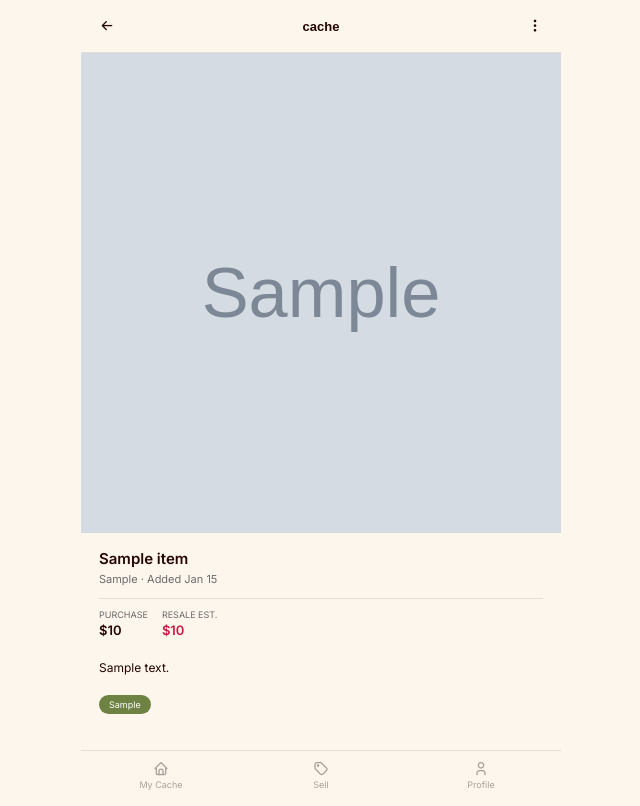
After one commit to hollenbachgina-byte/cache, a Flask app: page /item/1 in a window 1280 px wide. The commit adds this page. Shown: the whole page, without its empty margins (319-959 px from the left). Run offline with Flask 3, Linux system fonts and the light colour scheme; a user stored in the database is signed in; tables that the repository leaves empty hold one stand-in row (values such as "Sample post"); grey boxes marked "Sample" are stand-in pictures; some web fonts are replaced.

Commit message:
Add item detail screen and delete confirmation modal
Implements Step 7 of Build Spec Section 10:
- GET /item/<id>: purchase price and resale value stacked (near-black
  vs. cherry, matching the mockup), category tag, description, and a
  "{brand} · Added {date}" meta line using created_at — per
  cache-roadmap.md's item-detail journey text ("date added"), not
  date_purchased, since the mockup's single date field is ambiguous
  on its own.
- Ownership check returns 404 (not 403) for another user's item —
  doesn't reveal the item exists at all, not just that you can't see it.
- ⋮ menu → delete confirmation modal (not immediate deletion), matching
  the mockup's danger styling: the delete button itself uses
  --color-error as its background, not cherry — appropriate here since
  Section 7 reserves orange for danger/validation, and a destructive
  delete action is exactly that.
- POST /item/<id>/delete removes the DB row and best-effort cleans up
  the photo from Supabase Storage (not spec-required, but leaving
  orphaned files forever is just storage litter; failures here don't
  block the actual deletion).

Verified via curl: detail page renders all fields correctly, 404 on a
nonexistent item, 404 (not the item) when a second test user tries to
view or delete the first user's item, and a real delete removes both
the DB row and the Supabase Storage file (confirmed via a follow-up
fetch returning 400). Test users/items cleaned up after; existing real
account/item left untouched.

```diff
--- a/app/routes/items.py
+++ b/app/routes/items.py
@@ -1,12 +1,12 @@
 from datetime import datetime
 from decimal import Decimal, InvalidOperation
 
-from flask import Blueprint, render_template, request
+from flask import Blueprint, abort, redirect, render_template, request, url_for
 from flask_login import current_user, login_required
 
 from app import db
 from app.models import Item
-from app.services.storage import PhotoUploadError, upload_item_photo
+from app.services.storage import PhotoUploadError, delete_item_photo, upload_item_photo
 
 items_bp = Blueprint("items", __name__)
 
@@ -128,3 +128,30 @@ def add_item():
         new_total=new_total,
         delta=delta,
     )
+
+
+def _get_owned_item_or_404(item_id):
+    item = Item.query.get_or_404(item_id)
+    if item.user_id != current_user.id:
+        # 404, not 403 — don't reveal that another user's item exists at all.
+        abort(404)
+    return item
+
+
+@items_bp.route("/item/<int:item_id>")
+@login_required
+def item_detail(item_id):
+    item = _get_owned_item_or_404(item_id)
+    return render_template("items/detail.html", item=item)
+
+
+@items_bp.route("/item/<int:item_id>/delete", methods=["POST"])
+@login_required
+def delete_item(item_id):
+    item = _get_owned_item_or_404(item_id)
+
+    delete_item_photo(item.photo_url)
+    db.session.delete(item)
+    db.session.commit()
+
+    return redirect(url_for("cache.dashboard"))
--- a/app/static/css/tokens.css
+++ b/app/static/css/tokens.css
@@ -594,3 +594,194 @@ textarea.field-input {
   justify-content: center;
   cursor: pointer;
 }
+
+/* Item detail */
+.item-menu-wrap {
+  position: relative;
+}
+
+.item-menu-toggle {
+  background: none;
+  border: none;
+  color: var(--color-text);
+  font-size: 16px;
+  cursor: pointer;
+  padding: 0;
+  line-height: 1;
+}
+
+.item-menu-panel {
+  display: none;
+  position: absolute;
+  top: calc(100% + 6px);
+  right: 0;
+  background: #fff;
+  border-radius: 10px;
+  box-shadow: 0 4px 16px rgba(0, 0, 0, 0.12);
+  overflow: hidden;
+  width: 140px;
+  z-index: 20;
+}
+
+.item-menu-panel.open {
+  display: block;
+}
+
+.item-menu-delete {
+  display: flex;
+  align-items: center;
+  gap: 8px;
+  padding: 12px 14px;
+  color: var(--color-error);
+  background: none;
+  border: none;
+  width: 100%;
+  text-align: left;
+  font-size: 12px;
+  font-weight: 500;
+  font-family: var(--font-body);
+  cursor: pointer;
+}
+
+.item-photo-full {
+  width: 100%;
+  aspect-ratio: 1;
+  background: #e3d9c9;
+  background-size: cover;
+  background-position: center;
+}
+
+.item-detail-body {
+  padding: 16px 18px;
+}
+
+.item-detail-name {
+  font-size: 15px;
+  font-weight: 600;
+  margin: 0;
+}
+
+.item-detail-meta {
+  font-size: 11px;
+  color: var(--color-muted);
+  margin: 4px 0 12px;
+}
+
+.item-stats-row {
+  display: flex;
+  gap: 14px;
+  padding: 10px 0;
+  border-top: 1px solid rgba(38, 5, 3, 0.1);
+}
+
+.item-stat-label {
+  font-size: 9px;
+  color: var(--color-muted);
+  margin: 0;
+}
+
+.item-stat-value {
+  font-size: 13px;
+  font-weight: 600;
+  margin: 2px 0 0;
+}
+
+.item-stat-value.resale {
+  color: var(--color-primary);
+}
+
+.item-detail-description {
+  font-size: 12px;
+  color: var(--color-text);
+  margin: 12px 0;
+}
+
+.category-tag {
+  display: inline-block;
+  margin-top: 8px;
+  padding: 4px 10px;
+  background: var(--color-accent);
+  color: #fff;
+  border-radius: 999px;
+  font-size: 9px;
+}
+
+/* Delete confirmation modal */
+.modal-overlay {
+  display: none;
+  position: fixed;
+  inset: 0;
+  background: rgba(38, 5, 3, 0.5);
+  align-items: center;
+  justify-content: center;
+  z-index: 30;
+  padding: 24px;
+}
+
+.modal-overlay.open {
+  display: flex;
+}
+
+.modal-card {
+  width: 100%;
+  max-width: 280px;
+  background: var(--color-base);
+  border-radius: 14px;
+  padding: 20px;
+  text-align: center;
+}
+
+.modal-icon-circle {
+  width: 40px;
+  height: 40px;
+  background: #fbe4d3;
+  border-radius: 50%;
+  display: flex;
+  align-items: center;
+  justify-content: center;
+  margin: 0 auto 12px;
+}
+
+.modal-icon-circle .ti {
+  font-size: 18px;
+  color: var(--color-error);
+}
+
+.modal-title {
+  font-size: 13px;
+  font-weight: 600;
+  margin: 0 0 6px;
+}
+
+.modal-body {
+  font-size: 10px;
+  color: var(--color-muted);
+  margin: 0 0 16px;
+}
+
+.btn-danger {
+  width: 100%;
+  height: 38px;
+  background: var(--color-error);
+  color: #fff;
+  border: none;
+  border-radius: 8px;
+  font-size: 11px;
+  font-weight: 600;
+  font-family: var(--font-body);
+  margin-bottom: 8px;
+  cursor: pointer;
+}
+
+.btn-outline {
+  width: 100%;
+  height: 38px;
+  background: transparent;
+  color: var(--color-text);
+  border: 1px solid rgba(38, 5, 3, 0.2);
+  border-radius: 8px;
+  font-size: 11px;
+  font-weight: 600;
+  font-family: var(--font-body);
+  cursor: pointer;
+}
--- /dev/null
+++ b/app/templates/items/detail.html
@@ -0,0 +1,93 @@
+{% extends "app_base.html" %}
+{% block title %}{{ item.name }}{% endblock %}
+{% block app_content %}
+<div class="header-bar">
+  <a href="{{ url_for('cache.dashboard') }}" class="back-link"><i class="ti ti-arrow-left"></i></a>
+  <span class="wordmark" style="font-size:13px;">cache</span>
+  <div class="item-menu-wrap">
+    <button type="button" class="item-menu-toggle" data-item-menu-toggle aria-label="Item options">
+      <i class="ti ti-dots-vertical"></i>
+    </button>
+    <div class="item-menu-panel" data-item-menu-panel>
+      <button type="button" class="item-menu-delete" data-open-delete-modal>
+        <i class="ti ti-trash"></i>
+        <span>Delete item</span>
+      </button>
+    </div>
+  </div>
+</div>
+
+<div class="item-photo-full" style="background-image:url('{{ item.photo_url }}');"></div>
+
+<div class="item-detail-body">
+  <p class="item-detail-name">{{ item.name }}</p>
+  <p class="item-detail-meta">
+    {%- if item.brand %}{{ item.brand }} · {% endif -%}
+    Added {{ item.created_at.strftime('%b %-d') }}
+  </p>
+
+  <div class="item-stats-row">
+    <div>
+      <p class="item-stat-label">PURCHASE</p>
+      <p class="item-stat-value">${{ '{:,.0f}'.format(item.price_purchased) }}</p>
+    </div>
+    <div>
+      <p class="item-stat-label">RESALE EST.</p>
+      <p class="item-stat-value resale">${{ '{:,.0f}'.format(item.resale_value) }}</p>
+    </div>
+  </div>
+
+  {% if item.description %}
+  <p class="item-detail-description">{{ item.description }}</p>
+  {% endif %}
+
+  <span class="category-tag">{{ item.category }}</span>
+</div>
+
+<div class="modal-overlay" data-delete-modal>
+  <div class="modal-card">
+    <div class="modal-icon-circle"><i class="ti ti-trash"></i></div>
+    <p class="modal-title">Delete this item?</p>
+    <p class="modal-body">This can't be undone.</p>
+    <form method="post" action="{{ url_for('items.delete_item', item_id=item.id) }}">
+      <button type="submit" class="btn-danger">Delete item</button>
+    </form>
+    <button type="button" class="btn-outline" data-close-delete-modal>Cancel</button>
+  </div>
+</div>
+{% endblock %}
+
+{% block extra_scripts %}
+<script>
+  document.addEventListener("DOMContentLoaded", function () {
+    var menuToggle = document.querySelector("[data-item-menu-toggle]");
+    var menuPanel = document.querySelector("[data-item-menu-panel]");
+    var openModalBtn = document.querySelector("[data-open-delete-modal]");
+    var closeModalBtn = document.querySelector("[data-close-delete-modal]");
+    var modal = document.querySelector("[data-delete-modal]");
+
+    if (menuToggle && menuPanel) {
+      menuToggle.addEventListener("click", function () {
+        menuPanel.classList.toggle("open");
+      });
+      document.addEventListener("click", function (event) {
+        if (!menuPanel.contains(event.target) && !menuToggle.contains(event.target)) {
+          menuPanel.classList.remove("open");
+        }
+      });
+    }
+
+    if (openModalBtn && modal) {
+      openModalBtn.addEventListener("click", function () {
+        menuPanel.classList.remove("open");
+        modal.classList.add("open");
+      });
+    }
+    if (closeModalBtn && modal) {
+      closeModalBtn.addEventListener("click", function () {
+        modal.classList.remove("open");
+      });
+    }
+  });
+</script>
+{% endblock %}
```
Also changed, not shown: app/services/storage.py (+26 -0 lines).
